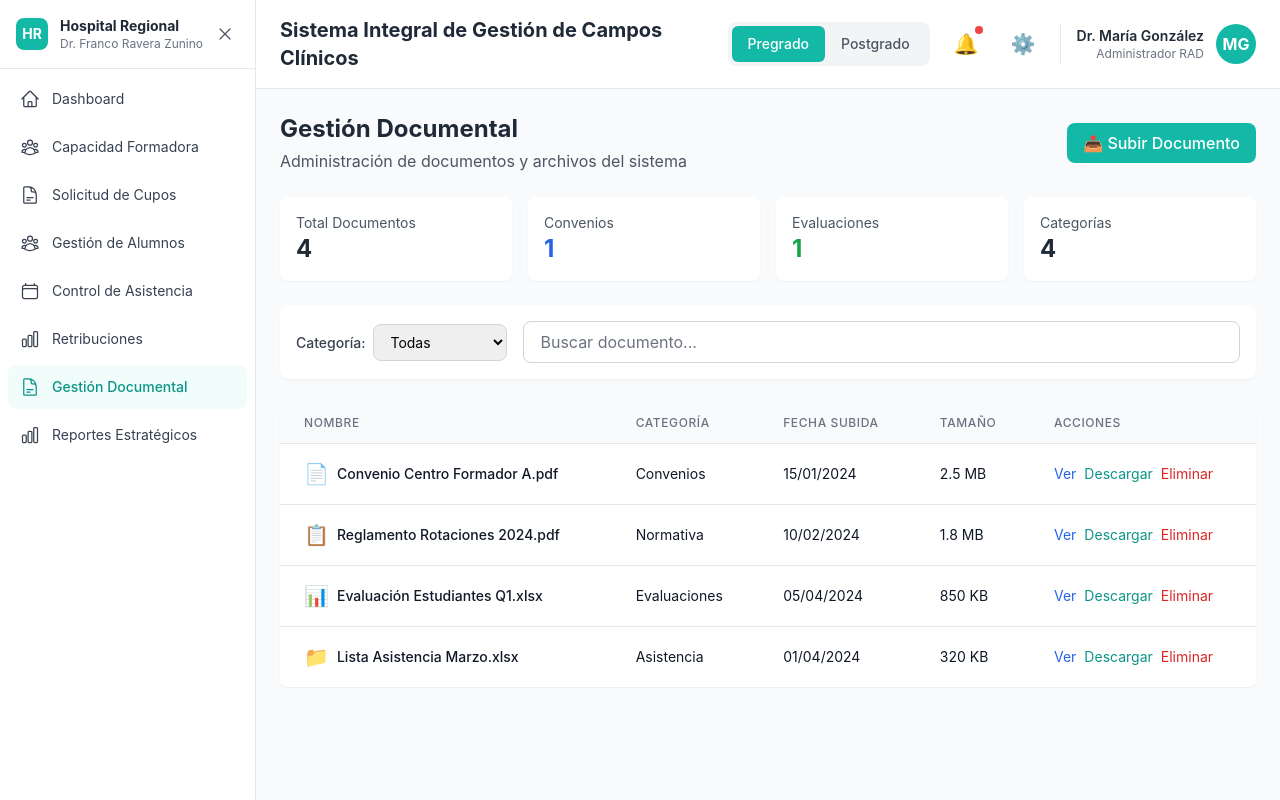
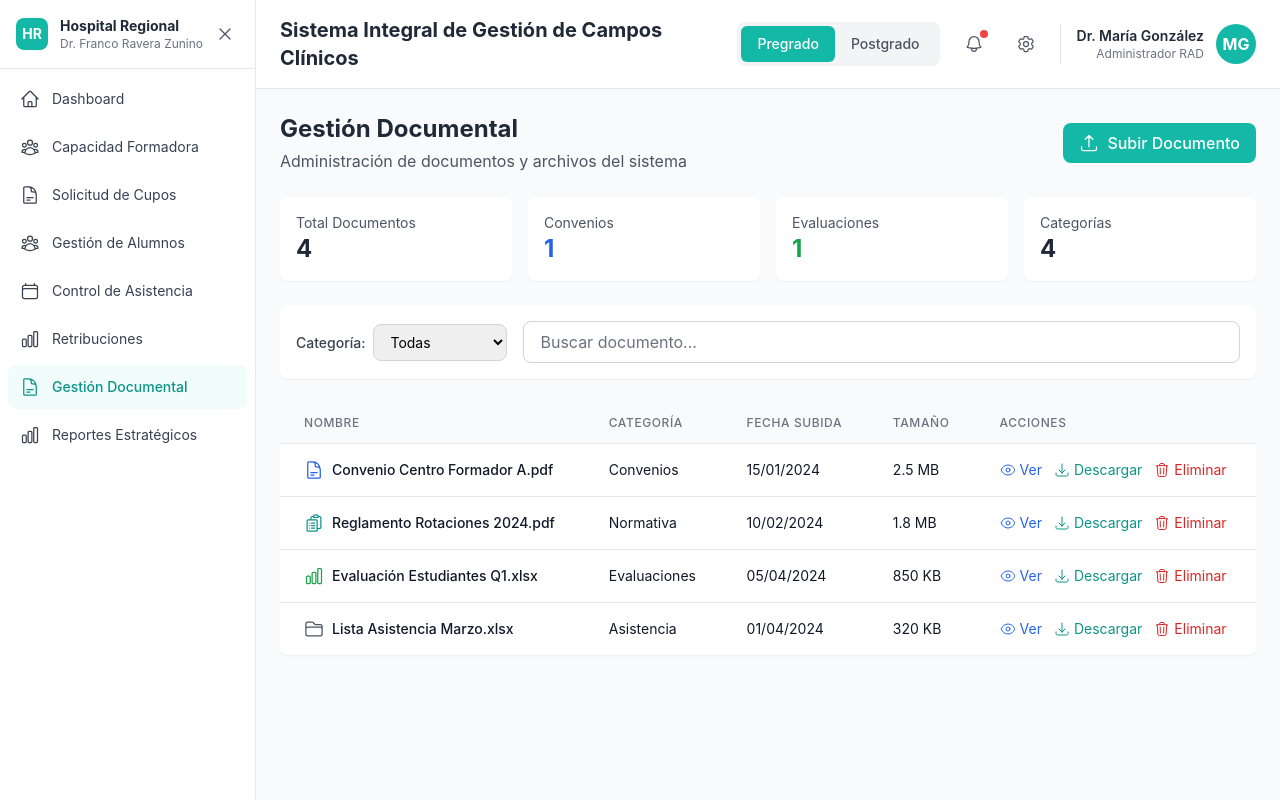
Before and after one commit to qfddxs/Hospital-, a React (Vite) app: page /dashboard/gestion-documental in a window 1280 px wide. Built offline with nearby package versions, Linux system fonts and the light colour scheme.

Commit message:
Mas iconos

```diff
--- a/src/components/Layout/Header.jsx
+++ b/src/components/Layout/Header.jsx
@@ -1,4 +1,5 @@
 import { useState } from 'react';
+import { BellIcon, Cog6ToothIcon } from '@heroicons/react/24/outline';
 
 const Header = () => {
   const [tipoUsuario, setTipoUsuario] = useState('pregrado');
@@ -39,13 +40,13 @@
 
           {/* Notificaciones */}
           <button className="relative p-2 text-gray-600 hover:text-gray-800 hover:bg-gray-100 rounded-lg">
-            <span className="text-xl">🔔</span>
+            <BellIcon className="w-5 h-5" />
             <span className="absolute top-1 right-1 w-2 h-2 bg-red-500 rounded-full"></span>
           </button>
 
           {/* Configuración */}
           <button className="p-2 text-gray-600 hover:text-gray-800 hover:bg-gray-100 rounded-lg">
-            <span className="text-xl">⚙️</span>
+            <Cog6ToothIcon className="w-5 h-5" />
           </button>
 
           {/* Perfil de Usuario */}
--- a/src/pages/ControlAsistencia.jsx
+++ b/src/pages/ControlAsistencia.jsx
@@ -2,6 +2,7 @@
 import Table from '../components/UI/Table';
 import Button from '../components/UI/Button';
 import { estudiantes, registrosAsistencia } from '../data/mockData';
+import { ArchiveBoxArrowDownIcon, UserIcon, DocumentArrowDownIcon } from '@heroicons/react/24/outline';
 
 const ControlAsistencia = () => {
   const [fechaSeleccionada, setFechaSeleccionada] = useState(new Date().toISOString().split('T')[0]);
@@ -69,8 +70,9 @@
           <h2 className="text-2xl font-bold text-gray-800">Control de Asistencia</h2>
           <p className="text-gray-600 mt-1">Registro y seguimiento de asistencia diaria</p>
         </div>
-        <Button variant="primary">
-          💾 Guardar Asistencia
+        <Button variant="primary" className="flex items-center gap-2">
+          <ArchiveBoxArrowDownIcon className="w-5 h-5 text-white" />
+          <span>Guardar Asistencia</span>
         </Button>
       </div>
 
@@ -153,8 +155,9 @@
               </button>
             </div>
           </div>
-          <Button variant="outline">
-            📥 Exportar Reporte
+          <Button variant="primary" className="flex items-center gap-2">
+          <DocumentArrowDownIcon className="w-5 h-5 text-white" />
+          <span>Exportar Reporte</span>
           </Button>
         </div>
       </div>
--- a/src/pages/GestionDocumental.jsx
+++ b/src/pages/GestionDocumental.jsx
@@ -2,6 +2,17 @@
 import Table from '../components/UI/Table';
 import Button from '../components/UI/Button';
 import { documentos } from '../data/mockData';
+import {
+  DocumentTextIcon,
+  ClipboardDocumentListIcon,
+  ChartBarIcon,
+  FolderIcon,
+  ArrowUpTrayIcon,
+  FolderOpenIcon,
+  EyeIcon,
+  ArrowDownTrayIcon,
+  TrashIcon
+} from '@heroicons/react/24/outline';
 
 const GestionDocumental = () => {
   const [mostrarSubida, setMostrarSubida] = useState(false);
@@ -12,9 +23,16 @@
       header: 'Nombre',
       render: (row) => (
         <div className="flex items-center gap-2">
-          <span className="text-xl">
-            {row.tipo === 'convenio' ? '📄' : row.tipo === 'reglamento' ? '📋' :
-             row.tipo === 'evaluacion' ? '📊' : '📁'}
+          <span>
+            {row.tipo === 'convenio' ? (
+              <DocumentTextIcon className="w-5 h-5 text-blue-600" />
+            ) : row.tipo === 'reglamento' ? (
+              <ClipboardDocumentListIcon className="w-5 h-5 text-teal-600" />
+            ) : row.tipo === 'evaluacion' ? (
+              <ChartBarIcon className="w-5 h-5 text-green-600" />
+            ) : (
+              <FolderIcon className="w-5 h-5 text-gray-600" />
+            )}
           </span>
           <span className="font-medium">{row.nombre}</span>
         </div>
@@ -26,10 +44,16 @@
     {
       header: 'Acciones',
       render: () => (
-        <div className="flex gap-2">
-          <button className="text-blue-600 hover:text-blue-800 text-sm">Ver</button>
-          <button className="text-teal-600 hover:text-teal-800 text-sm">Descargar</button>
-          <button className="text-red-600 hover:text-red-800 text-sm">Eliminar</button>
+        <div className="flex gap-3">
+          <button className="flex items-center gap-1 text-blue-600 hover:text-blue-800 text-sm">
+            <EyeIcon className="w-4 h-4" /> Ver
+          </button>
+          <button className="flex items-center gap-1 text-teal-600 hover:text-teal-800 text-sm">
+            <ArrowDownTrayIcon className="w-4 h-4" /> Descargar
+          </button>
+          <button className="flex items-center gap-1 text-red-600 hover:text-red-800 text-sm">
+            <TrashIcon className="w-4 h-4" /> Eliminar
+          </button>
         </div>
       )
     }
@@ -49,8 +73,9 @@
           <h2 className="text-2xl font-bold text-gray-800">Gestión Documental</h2>
           <p className="text-gray-600 mt-1">Administración de documentos y archivos del sistema</p>
         </div>
-        <Button variant="primary" onClick={() => setMostrarSubida(!mostrarSubida)}>
-          📤 Subir Documento
+        <Button variant="primary" onClick={() => setMostrarSubida(!mostrarSubida)} className="flex items-center gap-2">
+          <ArrowUpTrayIcon className="w-5 h-5 text-white" />
+          <span>Subir Documento</span>
         </Button>
       </div>
 
@@ -86,7 +111,7 @@
             <div>
               <label className="block text-sm font-medium text-gray-700 mb-2">Archivo</label>
               <div className="border-2 border-dashed border-gray-300 rounded-lg p-8 text-center">
-                <span className="text-4xl">📁</span>
+                <FolderOpenIcon className="w-10 h-10 text-gray-500 mx-auto" />
                 <p className="mt-2 text-sm text-gray-600">Arrastra archivos aquí o haz clic para seleccionar</p>
                 <input type="file" className="hidden" />
               </div>
--- a/src/pages/ReportesEstrategicos.jsx
+++ b/src/pages/ReportesEstrategicos.jsx
@@ -1,5 +1,13 @@
 import Button from '../components/UI/Button';
 import { indicadoresEstrategicos, estudiantes, centrosFormadores } from '../data/mockData';
+import {
+  ArrowDownTrayIcon,
+  DocumentArrowDownIcon,
+  ChartBarIcon,
+  ArrowTrendingUpIcon,
+  CheckCircleIcon,
+  ExclamationTriangleIcon
+} from '@heroicons/react/24/outline';
 
 const ReportesEstrategicos = () => {
   return (
@@ -11,11 +19,13 @@
           <p className="text-gray-600 mt-1">Indicadores y métricas clave del sistema</p>
         </div>
         <div className="flex gap-3">
-          <Button variant="outline">
-            📥 Exportar PDF
+          <Button variant="outline" className="flex items-center gap-2">
+            <DocumentArrowDownIcon className="w-5 h-5 text-gray-700" />
+            <span>Exportar PDF</span>
           </Button>
-          <Button variant="outline">
-            📊 Exportar Excel
+          <Button variant="outline" className="flex items-center gap-2">
+            <ArrowDownTrayIcon className="w-5 h-5 text-gray-700" />
+            <span>Exportar Excel</span>
           </Button>
         </div>
       </div>
@@ -62,7 +72,7 @@
           <h3 className="text-lg font-semibold text-gray-800 mb-4">Distribución por Programa</h3>
           <div className="h-64 flex items-center justify-center bg-gray-50 rounded-lg">
             <div className="text-center text-gray-500">
-              <span className="text-4xl">📊</span>
+              <ChartBarIcon className="w-10 h-10 mx-auto text-gray-500" />
               <p className="mt-2">Gráfico de distribución</p>
               <p className="text-sm mt-1">Medicina General: 70%</p>
               <p className="text-sm">Especialidades: 30%</p>
@@ -75,7 +85,7 @@
           <h3 className="text-lg font-semibold text-gray-800 mb-4">Tendencia de Asistencia</h3>
           <div className="h-64 flex items-center justify-center bg-gray-50 rounded-lg">
             <div className="text-center text-gray-500">
-              <span className="text-4xl">📈</span>
+              <ArrowTrendingUpIcon className="w-10 h-10 mx-auto text-gray-500" />
               <p className="mt-2">Gráfico de tendencia</p>
               <p className="text-sm mt-1">Últimos 6 meses</p>
             </div>
@@ -125,12 +135,12 @@
             <strong>Período:</strong> {new Date().toLocaleDateString('es-ES', { month: 'long', year: 'numeric' })}
           </p>
           <ul className="space-y-2">
-            <li>✓ Sistema operando con {indicadoresEstrategicos.centrosActivos} centros formadores activos</li>
-            <li>✓ {indicadoresEstrategicos.estudiantesTotales} estudiantes en rotaciones activas</li>
-            <li>✓ Tasa de asistencia promedio del {indicadoresEstrategicos.tasaAsistenciaPromedio}%, superior al objetivo del 85%</li>
-            <li>✓ Satisfacción estudiantil de {indicadoresEstrategicos.satisfaccionEstudiantes}/5, indicando buena calidad formativa</li>
-            <li>✓ {indicadoresEstrategicos.rotacionesCompletadas} rotaciones completadas exitosamente en el período</li>
-            <li>⚠️ {estudiantes.filter(e => e.asistencia < 80).length} estudiantes requieren seguimiento por baja asistencia</li>
+            <li className="flex items-center gap-2"><CheckCircleIcon className="w-5 h-5 text-teal-600" /> Sistema operando con {indicadoresEstrategicos.centrosActivos} centros formadores activos</li>
+            <li className="flex items-center gap-2"><CheckCircleIcon className="w-5 h-5 text-teal-600" /> {indicadoresEstrategicos.estudiantesTotales} estudiantes en rotaciones activas</li>
+            <li className="flex items-center gap-2"><CheckCircleIcon className="w-5 h-5 text-teal-600" /> Tasa de asistencia promedio del {indicadoresEstrategicos.tasaAsistenciaPromedio}%, superior al objetivo del 85%</li>
+            <li className="flex items-center gap-2"><CheckCircleIcon className="w-5 h-5 text-teal-600" /> Satisfacción estudiantil de {indicadoresEstrategicos.satisfaccionEstudiantes}/5, indicando buena calidad formativa</li>
+            <li className="flex items-center gap-2"><CheckCircleIcon className="w-5 h-5 text-teal-600" /> {indicadoresEstrategicos.rotacionesCompletadas} rotaciones completadas exitosamente en el período</li>
+            <li className="flex items-center gap-2"><ExclamationTriangleIcon className="w-5 h-5 text-yellow-600" /> {estudiantes.filter(e => e.asistencia < 80).length} estudiantes requieren seguimiento por baja asistencia</li>
           </ul>
         </div>
       </div>
--- a/src/pages/Retribuciones.jsx
+++ b/src/pages/Retribuciones.jsx
@@ -2,6 +2,7 @@
 import Table from '../components/UI/Table';
 import Button from '../components/UI/Button';
 import { retribuciones } from '../data/mockData';
+import { DocumentArrowDownIcon, EyeIcon, BanknotesIcon, ChartBarIcon } from '@heroicons/react/24/outline';
 
 const Retribuciones = () => {
   const [filtroPeriodo, setFiltroPeriodo] = useState('todos');
@@ -67,9 +68,10 @@
           <p className="text-gray-600 mt-1">Gestión de pagos a centros formadores</p>
         </div>
         <div className="flex gap-3">
-          <Button variant="outline">
-            📥 Exportar Reporte
-          </Button>
+          <Button variant="secondary" className="flex items-center gap-2">
+          <DocumentArrowDownIcon className="w-5 h-5 text-black" />
+          <span>Exportar Reporte</span>
+        </Button>
           <Button variant="primary">
             + Nueva Retribución
           </Button>
@@ -109,7 +111,7 @@
         <h3 className="text-lg font-semibold text-gray-800 mb-4">Resumen de Retribuciones por Período</h3>
         <div className="h-64 flex items-center justify-center bg-gray-50 rounded-lg">
           <div className="text-center text-gray-500">
-            <span className="text-4xl">📊</span>
+            <ChartBarIcon className="w-10 h-10 mx-auto text-gray-500" />
             <p className="mt-2">Gráfico de retribuciones por período</p>
             <p className="text-sm mt-1">(Visualización de datos históricos)</p>
           </div>
```
